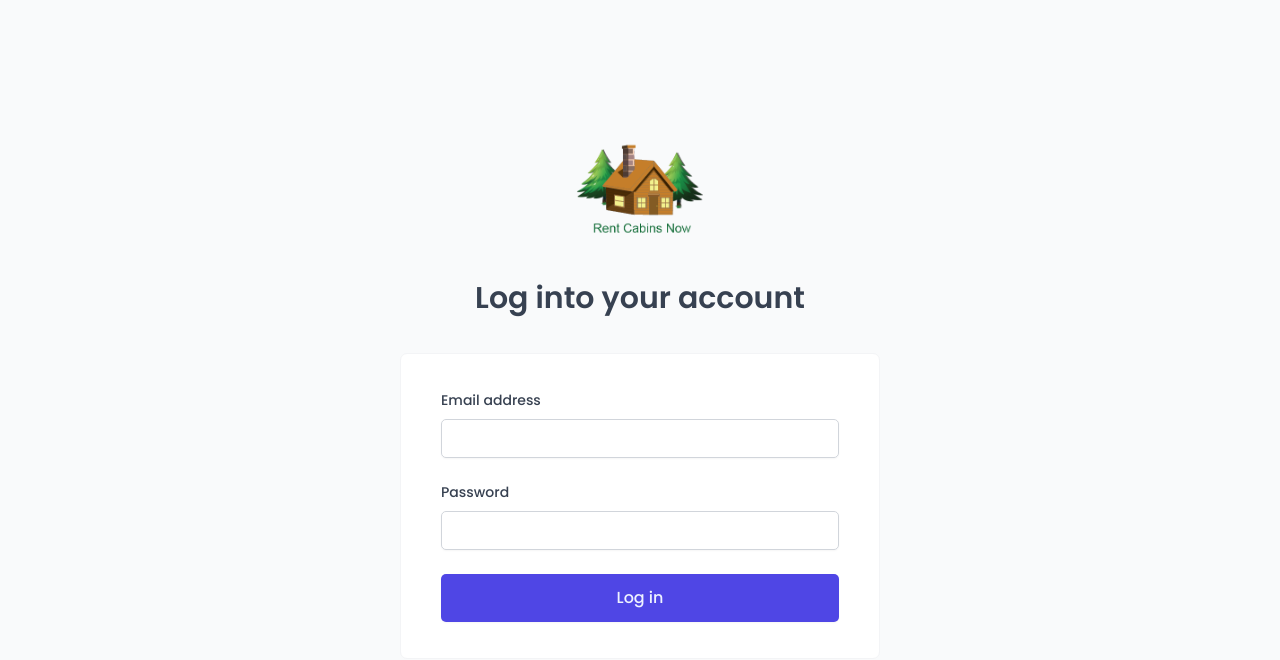
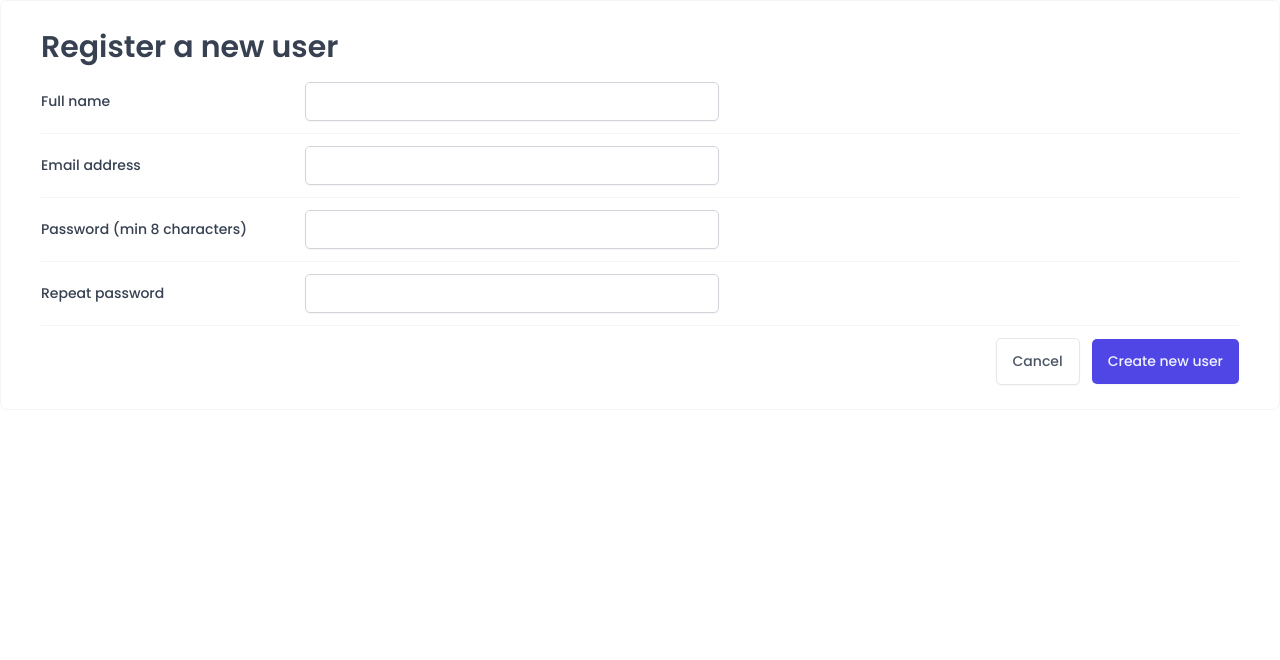
Before and after one commit to nicholas-romano/Rent-Cabins-Now, a React (Vite) app: page /users in a window 1280 px wide. Before the commit this address led to /login. Shown: the top 660 px of the page. Built offline with nearby package versions, Linux system fonts and the light colour scheme; a web font is replaced by a local one.

Commit message:
Added Register New User Link

```diff
--- a/src/App.jsx
+++ b/src/App.jsx
@@ -48,11 +48,11 @@ function App() {
               <Route path="/bookings/:bookingId" element={<Booking />} />
               <Route path="/checkin/:bookingId" element={<Checkin />} />
               <Route path="/cabins" element={<Cabins />} />
-              <Route path="/users" element={<Users />} />
               <Route path="/settings" element={<Settings />} />
               <Route path="/account" element={<Account />} />
             </Route>
             <Route path="/login" element={<Login />} />
+            <Route path="/users" element={<Users />} />
             <Route path="*" element={<PageNotFound />} />
           </Routes>
         </BrowserRouter>
--- a/src/features/authentication/LoginForm.jsx
+++ b/src/features/authentication/LoginForm.jsx
@@ -5,6 +5,7 @@ import Input from "../../ui/Input";
 import FormRowVertical from "../../ui/FormRowVertical";
 import { useLogin } from "./useLogin";
 import SpinnerMini from "../../ui/SpinnerMini";
+import { Link } from "react-router-dom";
 
 function LoginForm() {
   const [email, setEmail] = useState("");
@@ -53,6 +54,14 @@ function LoginForm() {
           {!isLoading ? "Log in" : <SpinnerMini />}
         </Button>
       </FormRowVertical>
+      <FormRowVertical>
+        <p style={{ textAlign: "center" }}>
+          Don&apos;t have an account? Register{" "}
+          <Link style={{ color: "#0000ff" }} to="/users">
+            here.
+          </Link>
+        </p>
+      </FormRowVertical>
     </Form>
   );
 }
--- a/src/features/authentication/SignupForm.jsx
+++ b/src/features/authentication/SignupForm.jsx
@@ -4,10 +4,13 @@ import Form from "../../ui/Form";
 import FormRow from "../../ui/FormRow";
 import Input from "../../ui/Input";
 import { useSignup } from "./useSignup";
+import Heading from "../../ui/Heading";
+import { useNavigate } from "react-router-dom";
 
 // Email regex: /\S+@\S+\.\S+/
 
 function SignupForm() {
+  const navigate = useNavigate();
   const { signup, isLoading } = useSignup();
   const {
     register,
@@ -27,8 +30,15 @@ function SignupForm() {
     );
   }
 
+  function CancelSignUp(e) {
+    e.preventDefault();
+    reset();
+    navigate("/login", { replace: true });
+  }
+
   return (
     <Form onSubmit={handleSubmit(onSubmit, onValid)}>
+      <Heading as="h1">Register a new user</Heading>
       <FormRow label="Full name" error={errors?.fullName?.message}>
         <Input
           type="text"
@@ -89,7 +99,7 @@ function SignupForm() {
           variation="secondary"
           type="reset"
           disabled={isLoading}
-          onClick={reset}
+          onClick={CancelSignUp}
         >
           Cancel
         </Button>
--- a/src/features/authentication/useSignup.js
+++ b/src/features/authentication/useSignup.js
@@ -1,14 +1,17 @@
 import { useMutation } from "@tanstack/react-query";
 import { signup as signupApi } from "../../services/apiAuth";
+import { useNavigate } from "react-router-dom";
 import toast from "react-hot-toast";
 
 export function useSignup() {
+  const navigate = useNavigate();
   const { mutate: signup, isLoading } = useMutation({
     mutationFn: signupApi,
     onSuccess: (user) => {
       toast.success(
         "Account successfully created. Please verify the new account from the user's email address."
       );
+      navigate("/login", { replace: true });
     },
   });
 
--- a/src/pages/Users.jsx
+++ b/src/pages/Users.jsx
@@ -1,10 +1,8 @@
 import SignupForm from "../features/authentication/SignupForm";
-import Heading from "../ui/Heading";
 
 function NewUsers() {
   return (
     <>
-      <Heading as="h1">Create a new user</Heading>
       <SignupForm />
     </>
   );
```
